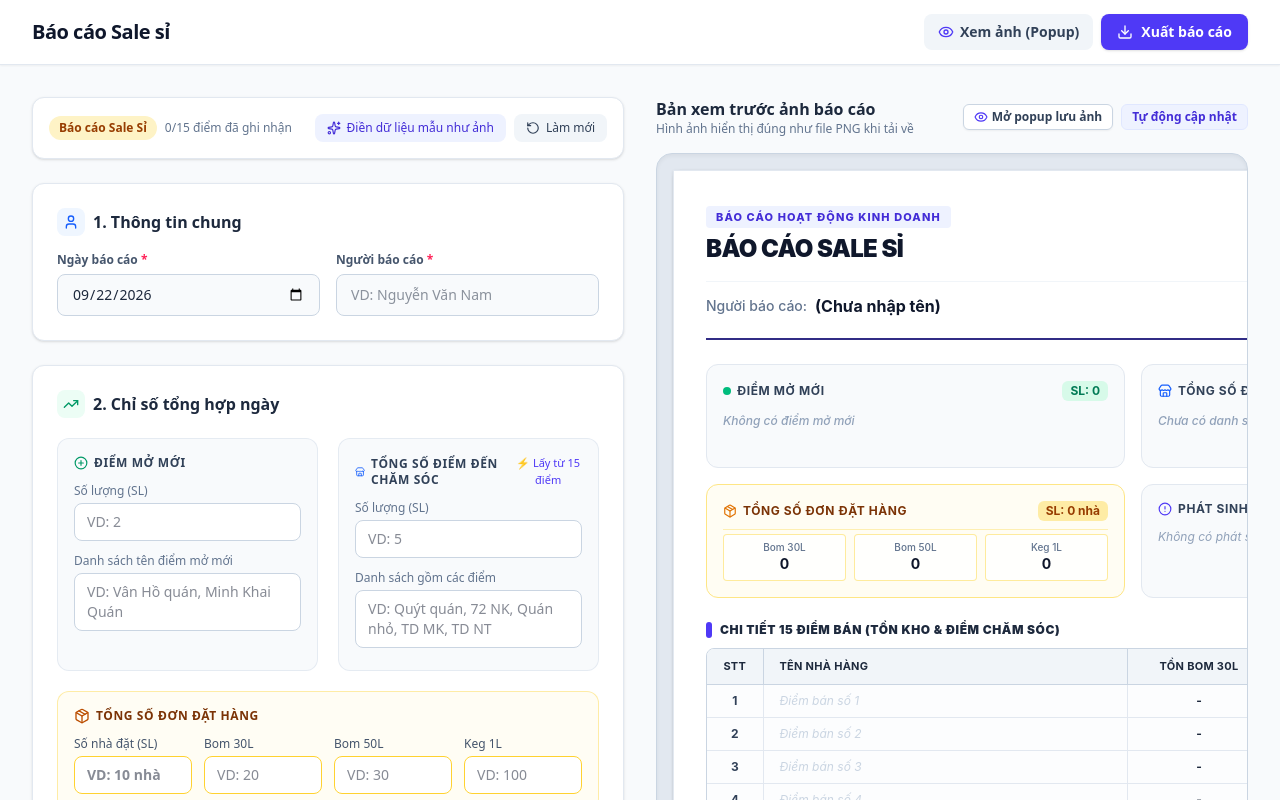
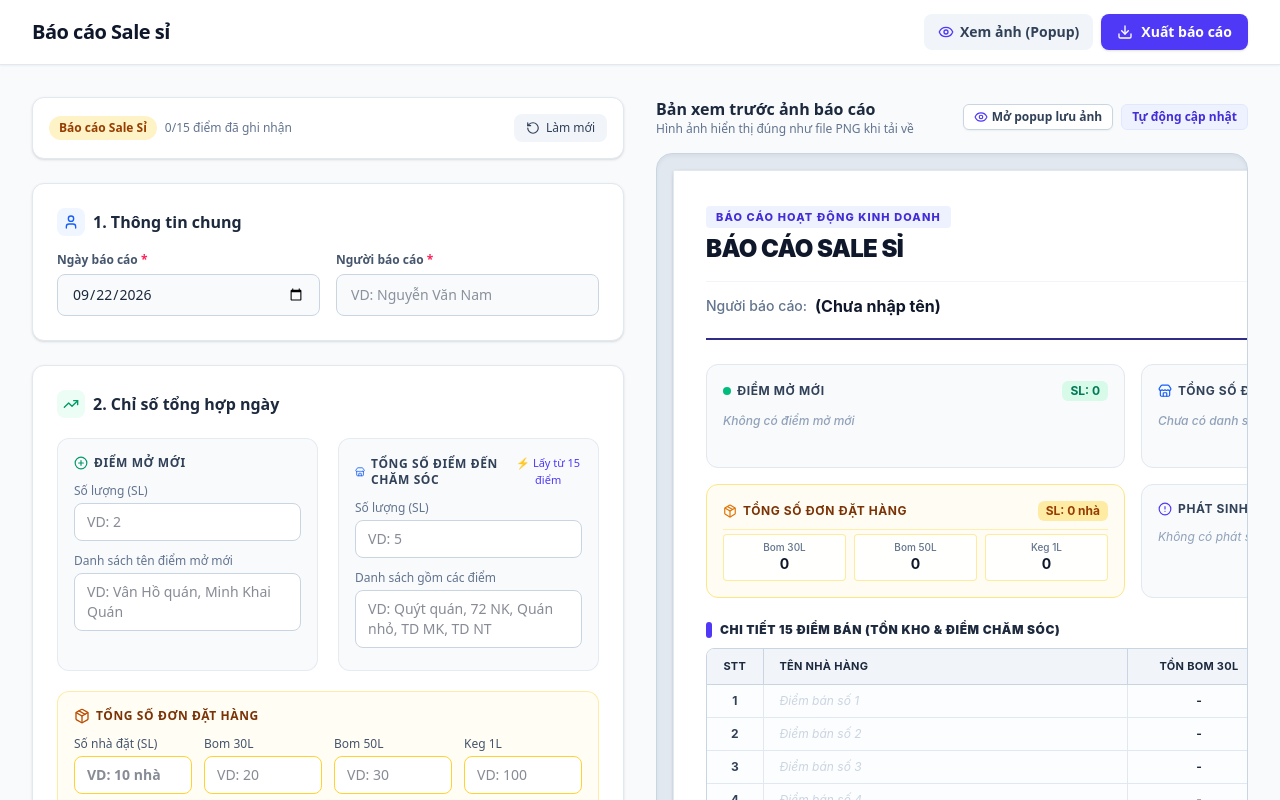
Before and after one commit to npnam151-rgb/CS-BC-Sale-s-, a React (Vite) app: page / in a window 1280 px wide. Shown: the top 800 px of the page. Built offline with nearby package versions, Linux system fonts and the light colour scheme.

Commit message:
refactor: remove sample data filling feature
Remove the "Điền dữ liệu mẫu" button and associated sample data imports to clean up the UI and codebase.

```diff
--- a/src/components/ReportForm.tsx
+++ b/src/components/ReportForm.tsx
@@ -2,7 +2,6 @@ import React, { useState } from 'react';
 import {
   SaleSiReportData,
   OutletItem,
-  SAMPLE_SALE_SI_DATA,
   DEFAULT_OUTLETS
 } from '../types';
 import {
@@ -12,7 +11,6 @@ import {
   TrendingUp,
   Package,
   FileText,
-  Sparkles,
   RotateCcw,
   PlusCircle,
   CheckCircle2,
@@ -86,14 +84,6 @@ export function ReportForm({ data, onChange }: ReportFormProps) {
           </span>
         </div>
         <div className="flex items-center gap-2">
-          <button
-            type="button"
-            onClick={() => onChange({ ...SAMPLE_SALE_SI_DATA, date: data.date, reporter: data.reporter || SAMPLE_SALE_SI_DATA.reporter })}
-            className="inline-flex items-center gap-1.5 px-3 py-1.5 bg-indigo-50 hover:bg-indigo-100 text-indigo-700 text-xs font-medium rounded-lg transition-colors"
-          >
-            <Sparkles className="w-3.5 h-3.5" />
-            Điền dữ liệu mẫu như ảnh
-          </button>
           <button
             type="button"
             onClick={() => onChange({
```
